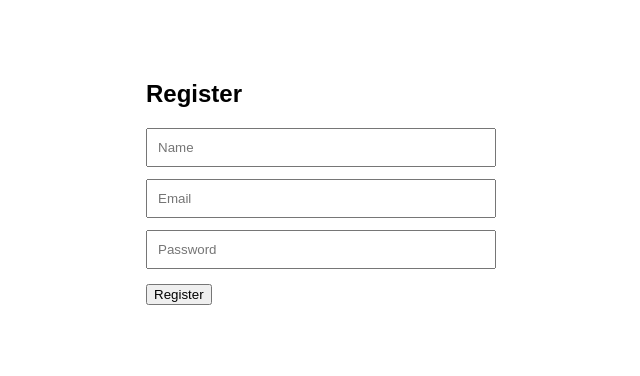
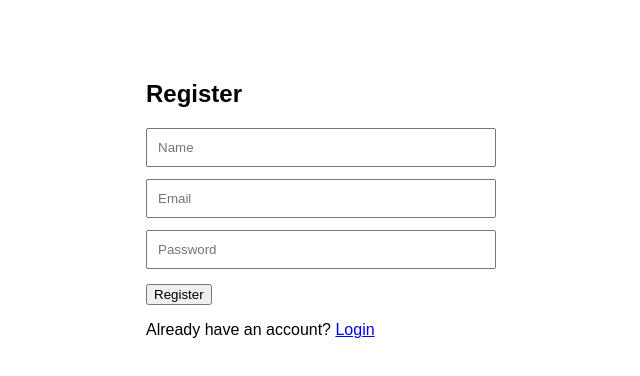
Before and after one commit to Prince739282/BrokenAccessControl-IncidentResponse, a React (Vite) app in the folder frontend/: page /register in a window 1280 px wide. Shown: the top 376 px of the page, without its empty margins (319-959 px from the left). Built offline with nearby package versions, Linux system fonts and the light colour scheme.

Commit message:
Add login link to register page

```diff
--- a/frontend/src/pages/Register.jsx
+++ b/frontend/src/pages/Register.jsx
@@ -1,6 +1,7 @@
 import { useState } from "react";
 import axios from "axios";
 import { useNavigate } from "react-router-dom";
+import { Link } from "react-router-dom";
 
 const Register = () => {
   const [name, setName] = useState("");
@@ -87,6 +88,9 @@
         />
 
         <button type="submit">Register</button>
+        <p>
+          Already have an account? <Link to="/login">Login</Link>
+        </p>
       </form>
 
       {message && <p>{message}</p>}
```
